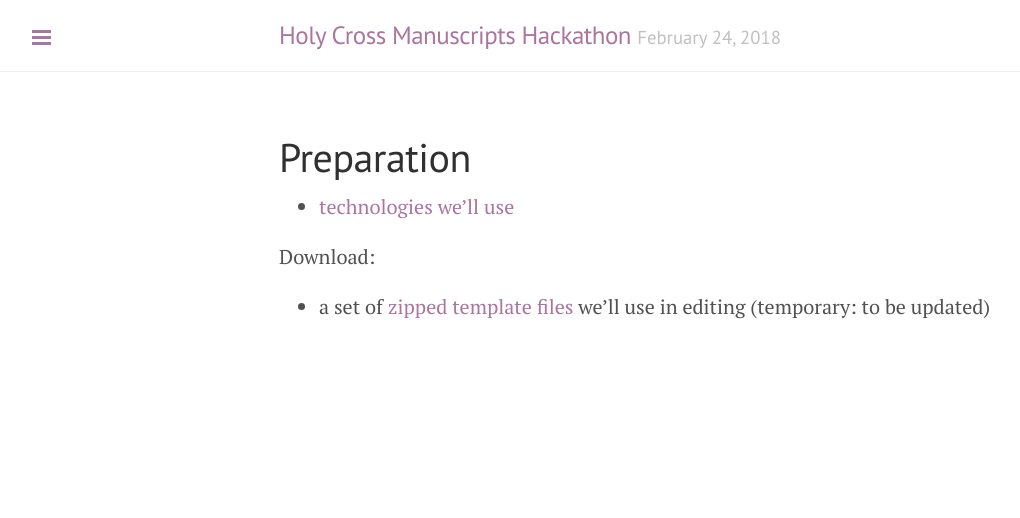
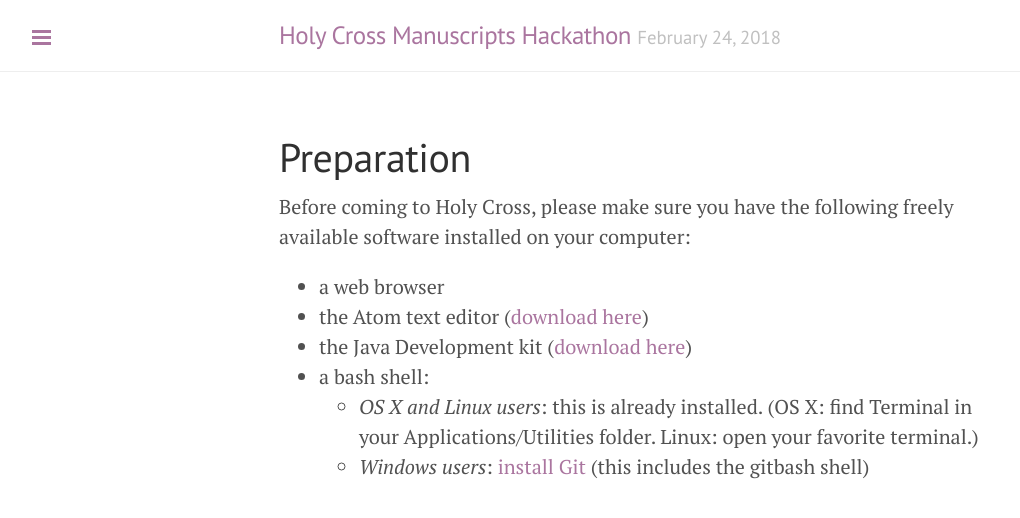
Before and after one commit to HCMID/ms-hackathon-2018, a Jekyll site: the page built from docs/preparation.md, in a window 1280 px wide. Shown: the top 518 px of the page, without its empty margins (1-1021 px from the left). Built offline with Jekyll 4.4.1, drawn with Linux system fonts in a browser that asks for light colours.

Commit message:
Add prep page

```diff
--- a/docs/_config.yml
+++ b/docs/_config.yml
@@ -18,6 +18,8 @@ author:
 
 
 links:
+  - title:  Preparation
+    url:  /preparation
   - title: Schedule
     url:  /schedule
   - title: Current score!
--- a/docs/preparation.md
+++ b/docs/preparation.md
@@ -5,12 +5,12 @@ title: Preparation
 ---
 
 
+Before coming to Holy Cross, please make sure you have the following freely available software installed on your computer:
 
 
-
--  [technologies we'll use](tech)
-
-
-Download:
-
--  a set of [zipped template files](https://github.com/HCMID/ms-hackathon-2018/blob/master/templates.zip?raw=true) we'll use in editing (temporary: to be updated)
+-   a web browser
+-   the Atom text editor ([download here](https://atom.io/))
+-   the Java Development kit ([download here](http://www.oracle.com/technetwork/java/javase/downloads/jdk8-downloads-2133151.html))
+-   a bash shell:
+    -   *OS X and Linux users*:  this is already installed.  (OS X:  find Terminal in your Applications/Utilities folder.  Linux:  open your favorite terminal.)
+    -   *Windows users*:  [install Git](https://git-scm.com/download/win) (this includes the gitbash shell)
```
